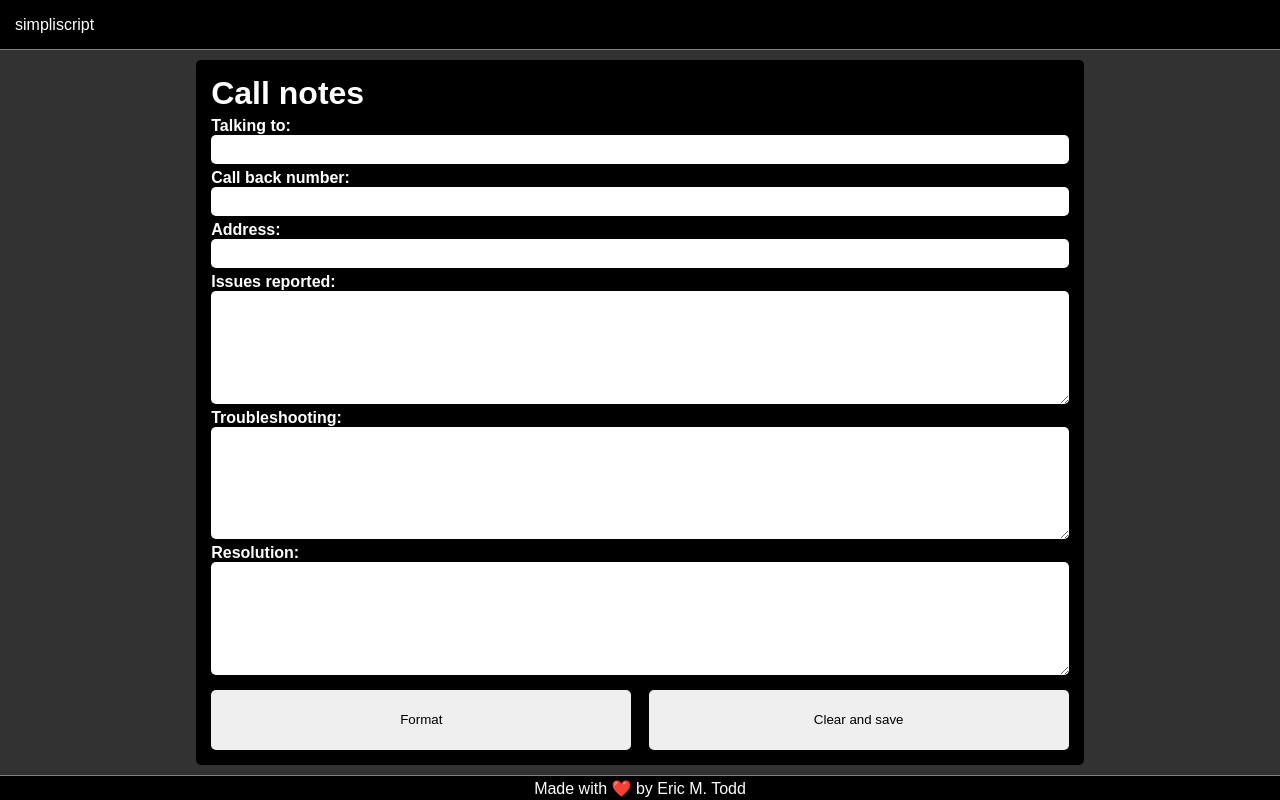
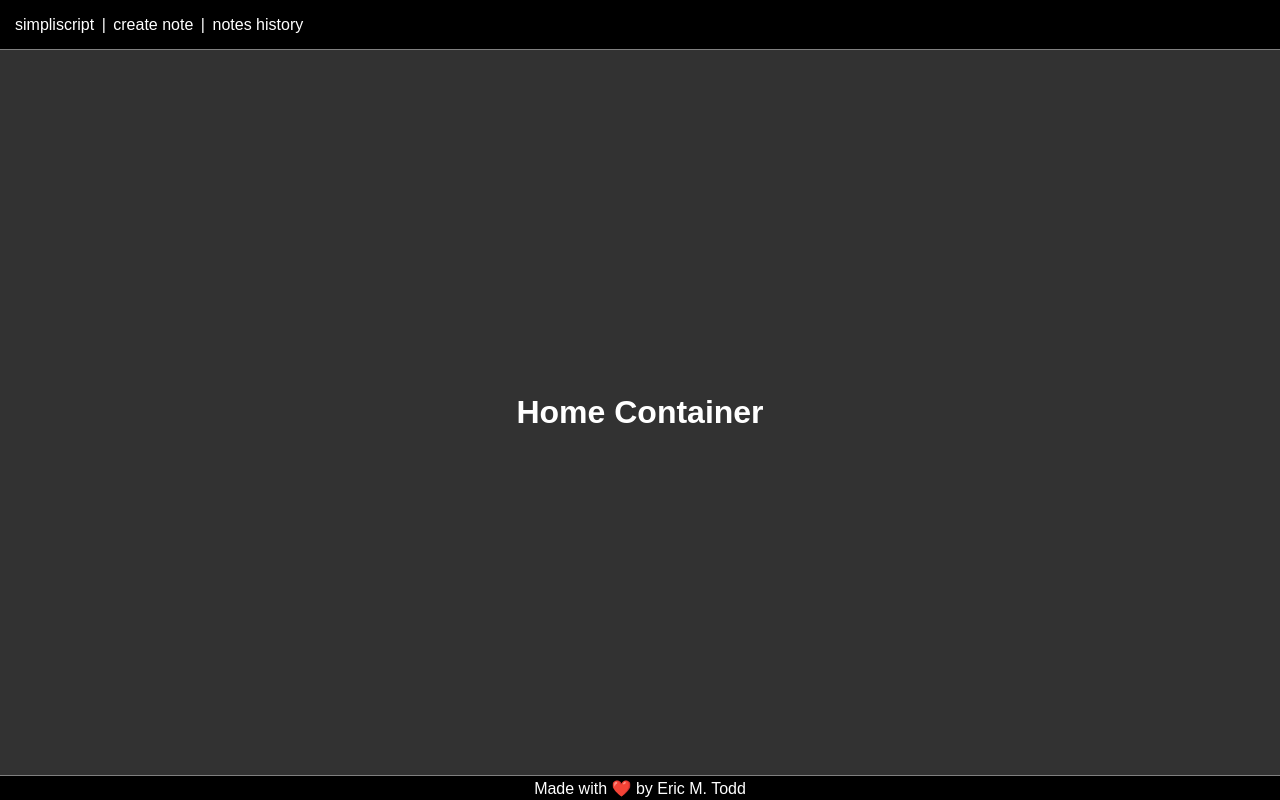
Before and after one commit to EricMTodd/simpliscript, a React (Create React App) app in the folder react-app/: page / in a window 1280 px wide. Built offline with nearby package versions, Linux system fonts and the light colour scheme.

Commit message:
Working on creating notes history.

```diff
--- /dev/null
+++ b/react-app/src/components/call-notes/Index.js
@@ -0,0 +1,11 @@
+import './index.css'
+
+const Index = () => {
+  return(
+    <div className='notes-index-container'>
+      <h1>History</h1>
+    </div>
+  )
+}
+
+export default Index
--- a/react-app/src/components/call-notes/CallNotes.js
+++ b/react-app/src/components/call-notes/New.js
@@ -1,7 +1,7 @@
-import './call-notes.css'
+import './new.css'
 import { useState, useEffect } from 'react'
 
-const CallNotes = () => {
+const New = () => {
   const [caller, setCaller] = useState('')
   const [callBackNumber, setCallBackNumber] = useState('')
   const [address, setAddress] = useState('')
@@ -63,7 +63,7 @@ const CallNotes = () => {
   }
 
   return(
-    <div className='call-notes-container'>
+    <div className='new-call-note-container'>
       <h1>Call notes</h1>
       <form className='editable' onSubmit={handleSubmit}>
         <label htmlFor='caller-input'>
@@ -121,4 +121,4 @@ const CallNotes = () => {
   )
 }
 
-export default CallNotes
+export default New
--- a/react-app/src/components/call-notes/call-notes.css
+++ b/react-app/src/components/call-notes/new.css
@@ -1,4 +1,4 @@
-.call-notes-container {
+.new-call-note-container {
   background-color: black;
   height: calc(100vh - 125px);
   width: 67%;
@@ -9,23 +9,23 @@
   border-radius: 5px;
 }
 
-.call-notes-container > form {
+.new-call-note-container > form {
   display: flex;
   flex-direction: column;
   height: 100%;
 }
 
-.call-notes-container > form > label {
+.new-call-note-container > form > label {
   margin-top: 5px;
 }
 
-.call-notes-container > form > input {
+.new-call-note-container > form > input {
   height: 7.5%;
   border-radius: 5px;
   border: none;
 }
 
-.call-notes-container > form > textarea {
+.new-call-note-container > form > textarea {
   height: 30%;
   border-radius: 5px;
   border: none;
--- /dev/null
+++ b/react-app/src/components/home/Home.js
@@ -0,0 +1,11 @@
+import './home.css'
+
+const Home = () => {
+  return(
+    <div className='home-container'>
+      <h1>Home Container</h1>
+    </div>
+  )
+}
+
+export default Home
--- a/react-app/src/components/main/Main.js
+++ b/react-app/src/components/main/Main.js
@@ -1,12 +1,16 @@
 import './main.css'
 import { Routes, Route } from 'react-router-dom'
-import CallNotes from '../call-notes/CallNotes.js'
+import Home from '../home/Home.js'
+import New from '../call-notes/New.js'
+import Index from '../call-notes/Index.js'
 
 const Main = () => {
   return(
     <main>
       <Routes>
-        <Route path='/' element={<CallNotes />} />
+        <Route path='/' element={<Home />} />
+        <Route path='/notes/new' element={<New />} />
+        <Route path='/notes/history' element={<Index />} />
       </Routes>
     </main>
   )
--- a/react-app/src/components/nav/Nav.js
+++ b/react-app/src/components/nav/Nav.js
@@ -1,9 +1,12 @@
 import './nav.css'
+import { Link } from 'react-router-dom'
 
 const Nav = () => {
   return(
     <nav>
-      simpliscript
+      <Link to='/'>simpliscript</Link>|
+      <Link to='/notes/new'>create note</Link> |
+      <Link to='/notes/history'>notes history</Link>
     </nav>
   )
 }
--- a/react-app/src/components/nav/nav.css
+++ b/react-app/src/components/nav/nav.css
@@ -7,4 +7,14 @@ nav {
   display: flex;
   align-items: center;
   padding-left: 15px;
+  gap: 7.5px;
 }
+
+a {
+  color: white;
+  text-decoration: none;
+}
+
+a:hover {
+  text-decoration: underline;
+}
```
Also changed, not shown: react-app/src/components/call-notes/index.css (added), react-app/src/components/home/home.css (added).
